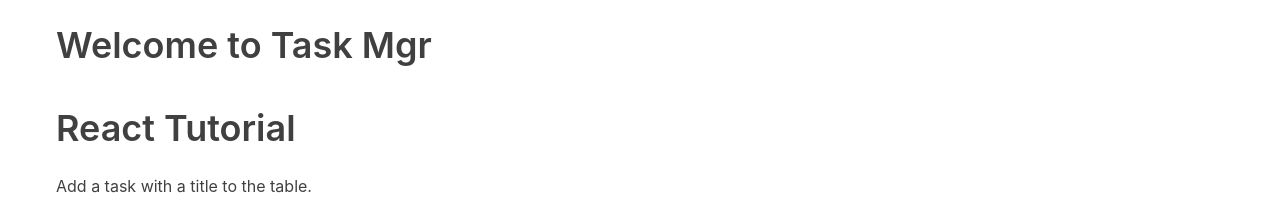
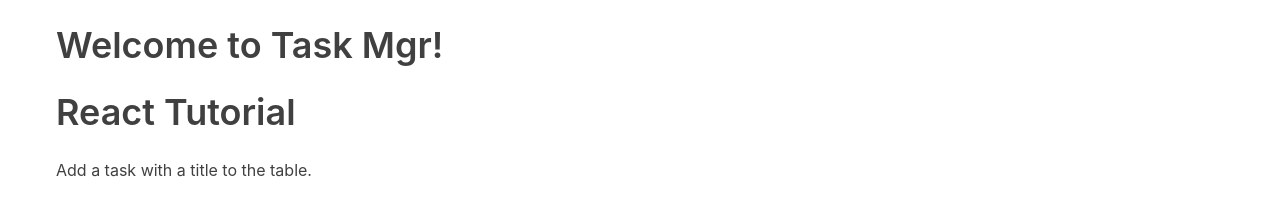
Before and after one commit to jglin/mern-task-mgr, a React (Create React App) app: page / in a window 1280 px wide. Shown: the top 200 px of the page. Built offline with nearby package versions, Linux system fonts and the light colour scheme; no server answers.

Commit message:
Move task main page out of App.js

```diff
--- a/src/components/App.js
+++ b/src/components/App.js
@@ -1,4 +1,5 @@
 import React, { Component } from 'react';
+import Home from './Home/Home';
 import Header from '../shared/components/layout/Header';
 import Content from '../shared/components/layout/Content';
 import Footer from '../shared/components/layout/Footer';
@@ -10,24 +11,24 @@ const axios = require('axios');
 const URL = '/tasks';
 
 class App extends Component {
-  state = {
-    tasks: [],
-    log: []
-  };
+  // state = {
+  //   tasks: [],
+  //   log: []
+  // };
 
-  componentDidMount() {
-    axios
-      .get(URL)
-      .then(response => {
-        //console.log(response);
-        this.setState({ tasks: response.data });
-      })
-      .catch(function(error) {
-        console.log(error);
-      });
+  // componentDidMount() {
+  //   axios
+  //     .get(URL)
+  //     .then(response => {
+  //       //console.log(response);
+  //       this.setState({ tasks: response.data });
+  //     })
+  //     .catch(function(error) {
+  //       console.log(error);
+  //     });
 
-    //this.setState({ log: this.getAllTasks() });
-  }
+  //   //this.setState({ log: this.getAllTasks() });
+  // }
 
   // componentDidMount() {
   //   this.setState({ tasks: this.getAllTasks() });
@@ -44,54 +45,51 @@ class App extends Component {
   //     });
   // };
 
-  handleCreate = async task => {
-    let createdTask = await axios
-      .post(URL, task)
-      .then(res => {
-        return res.data;
-      })
-      .catch(e => {
-        console.log(e);
-      });
-    this.setState({
-      log: `POST: ${JSON.stringify(createdTask, undefined, 2)}`
-    });
-    this.setState({ tasks: [...this.state.tasks, createdTask] });
-  };
+  // handleCreate = async task => {
+  //   let createdTask = await axios
+  //     .post(URL, task)
+  //     .then(res => {
+  //       return res.data;
+  //     })
+  //     .catch(e => {
+  //       console.log(e);
+  //     });
+  //   this.setState({
+  //     log: `POST: ${JSON.stringify(createdTask, undefined, 2)}`
+  //   });
+  //   this.setState({ tasks: [...this.state.tasks, createdTask] });
+  // };
 
-  handleDelete = id => {
-    // delete task from database
-    axios
-      .delete(`${URL}/${id}`)
-      .then(res => {
-        //console.log(res.data);
-      })
-      .catch(e => {
-        console.log(e);
-      });
+  // handleDelete = id => {
+  //   // delete task from database
+  //   axios
+  //     .delete(`${URL}/${id}`)
+  //     .then(res => {
+  //       //console.log(res.data);
+  //     })
+  //     .catch(e => {
+  //       console.log(e);
+  //     });
 
-    // remove deleted task from state
-    const { tasks } = this.state;
-    this.setState({
-      tasks: tasks.filter(task => {
-        return task._id !== id;
-      })
-    });
-  };
+  //   // remove deleted task from state
+  //   const { tasks } = this.state;
+  //   this.setState({
+  //     tasks: tasks.filter(task => {
+  //       return task._id !== id;
+  //     })
+  //   });
+  // };
 
   render() {
-    const { tasks } = this.state;
+    //const { tasks } = this.state;
 
     return (
       <div className="container">
-        <Header title="Welcome to Task Mgr" />
-        <h1>React Tutorial {this.state.log}</h1>
-        <p>Add a task with a title to the table.</p>
-        <Table taskData={tasks} removeTask={this.handleDelete} />
-        <h3>Add New</h3>
-        <AddTaskForm handleSubmit={this.handleCreate} />
-        <h3>Search Tasks</h3>
-        <SearchTaskForm handleSubmit={this.handleSearch} />
+        <Header title="Welcome to Task Mgr!" />
+
+        <Content>
+          <Home />
+        </Content>
         <Footer />
       </div>
     );
--- /dev/null
+++ b/src/components/Home/Home.js
@@ -0,0 +1,101 @@
+import React, { Component } from 'react';
+import Header from '../../shared/components/layout/Header';
+import Content from '../../shared/components/layout/Content';
+import Footer from '../../shared/components/layout/Footer';
+import Table from './Table';
+import AddTaskForm from './AddTaskForm';
+import SearchTaskForm from './SearchTaskForm';
+const axios = require('axios');
+
+const URL = '/tasks';
+
+class Home extends Component {
+  constructor(props) {
+    super(props);
+
+    this.state = {
+      tasks: [],
+      log: []
+    };
+  }
+
+  componentDidMount() {
+    axios
+      .get(URL)
+      .then(response => {
+        //console.log(response);
+        this.setState({ tasks: response.data });
+      })
+      .catch(function(error) {
+        console.log(error);
+      });
+  }
+
+  // componentDidMount() {
+  //   this.setState({ tasks: this.getAllTasks() });
+  // }
+
+  // getAllTasks = async () => {
+  //   return await axios
+  //     .get(URL)
+  //     .then(response => {
+  //       return response.data.tasks;
+  //     })
+  //     .catch(function(error) {
+  //       console.log(error);
+  //     });
+  // };
+
+  handleCreate = async task => {
+    let createdTask = await axios
+      .post(URL, task)
+      .then(res => {
+        return res.data;
+      })
+      .catch(e => {
+        console.log(e);
+      });
+    this.setState({
+      log: `POST: ${JSON.stringify(createdTask, undefined, 2)}`
+    });
+    this.setState({ tasks: [...this.state.tasks, createdTask] });
+  };
+
+  handleDelete = id => {
+    // delete task from database
+    axios
+      .delete(`${URL}/${id}`)
+      .then(res => {
+        //console.log(res.data);
+      })
+      .catch(e => {
+        console.log(e);
+      });
+
+    // remove deleted task from state
+    const { tasks } = this.state;
+    this.setState({
+      tasks: tasks.filter(task => {
+        return task._id !== id;
+      })
+    });
+  };
+
+  render() {
+    const { tasks } = this.state;
+
+    return (
+      <div className="Home">
+        <h1>React Tutorial {this.state.log}</h1>
+        <p>Add a task with a title to the table.</p>
+        <Table taskData={tasks} removeTask={this.handleDelete} />
+        <h3>Add New</h3>
+        <AddTaskForm handleSubmit={this.handleCreate} />
+        <h3>Search Tasks</h3>
+        <SearchTaskForm handleSubmit={this.handleSearch} />
+      </div>
+    );
+  }
+}
+
+export default Home;
--- a/src/shared/components/layout/Content.js
+++ b/src/shared/components/layout/Content.js
@@ -1,12 +1,14 @@
 import React, { Component } from 'react';
 import PropTypes from 'prop-types';
+
 class Content extends Component {
-  static propTypes = {
-    children: PropTypes.element.isRequired
-  };
   render() {
     const { children } = this.props;
     return <main>{children}</main>;
   }
 }
+
+Content.propTypes = {
+  children: PropTypes.element.isRequired
+};
 export default Content;
--- a/src/shared/components/layout/Header.js
+++ b/src/shared/components/layout/Header.js
@@ -3,11 +3,6 @@ import PropTypes from 'prop-types';
 //import logo from '../../images/logo.svg';
 
 class Header extends Component {
-  static propTypes = {
-    title: PropTypes.string.isRequired,
-    url: PropTypes.string
-  };
-
   render() {
     const {
       title = 'Welcome to React',
@@ -22,4 +17,9 @@ class Header extends Component {
   }
 }
 
+Header.propTypes = {
+  title: PropTypes.string.isRequired,
+  url: PropTypes.string
+};
+
 export default Header;
```
